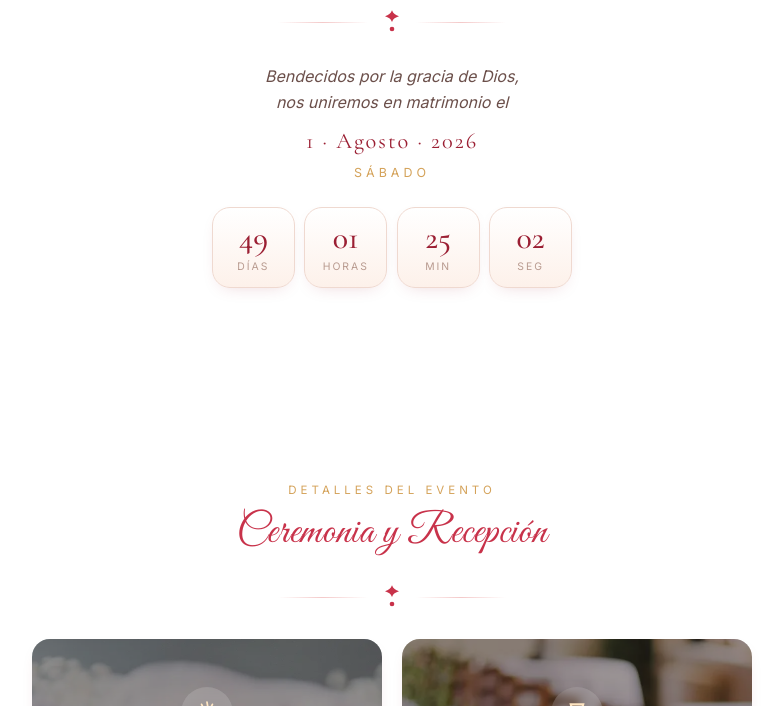
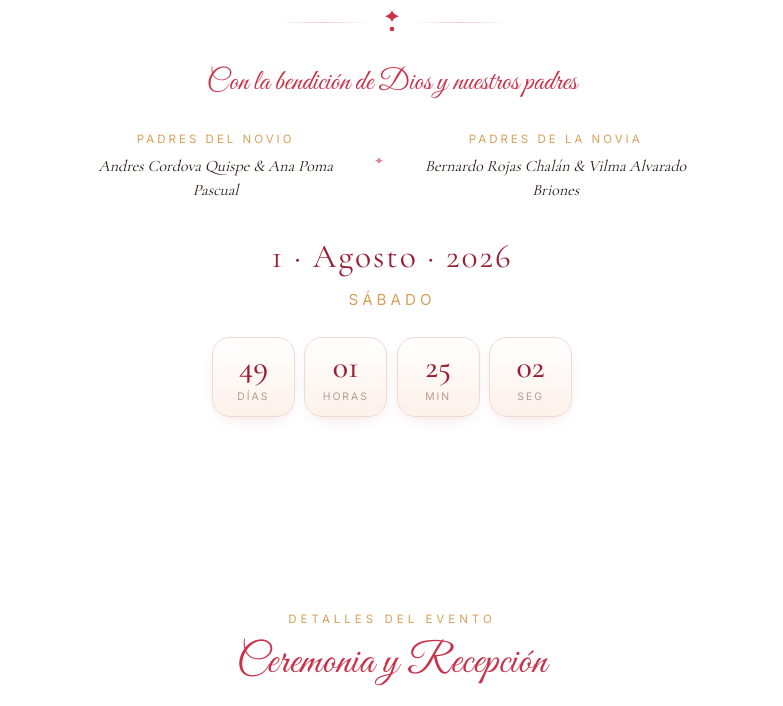
Before and after one commit to Sax16/AntonyYesenia, an Astro site: page / in a window 1280 px wide. Shown: the part 1698-2404 px from the top of the page, without its empty margins (248-1031 px from the left). Built offline with nearby package versions, Linux system fonts and the light colour scheme; Astro itself is replaced by a stand-in of ours.

Commit message:
feat: add parents and subtitle to Countdown section
- Update eyebrow: 'Guarda esta fecha' -> 'Tenemos el agrado de invitarte a'
- Update title: 'Nos vamos a casar' -> 'Nuestra boda'
- Remove 'Bendecidos por la gracia de Dios...' quote
- Add subtitle 'Con la bendición de Dios y nuestros padres' in script font
  with primary color, sized as a clear subtitle between title and body
- Add parents block (Novio | floral divider | Novia) reusing the
  layout from the previous Couple section
- Bump date and weekday font sizes slightly for stronger emphasis

```diff
--- a/src/components/Countdown.astro
+++ b/src/components/Countdown.astro
@@ -4,14 +4,29 @@ import Divider from './Divider.astro';
 ---
 
 <section class="section" id="fecha">
-  <p class="section-eyebrow">Guarda esta fecha</p>
-  <h2 class="section-title">Nos vamos a casar</h2>
+  <p class="section-eyebrow">Tenemos el agrado de invitarte a</p>
+  <h2 class="section-title">Nuestra boda</h2>
   <Divider />
 
-  <p class="cd-quote">
-    Bendecidos por la gracia de Dios,<br />
-    nos uniremos en matrimonio el
-  </p>
+  <p class="cd-blessing">Con la bendición de Dios y nuestros padres</p>
+
+  <div class="cd-parents">
+    <div class="cd-parents-group">
+      <p class="cd-parents-label">Padres del Novio</p>
+      <p class="cd-parents-names">{wedding.parents.groom.join(' & ')}</p>
+    </div>
+
+    <div class="cd-parents-divider" aria-hidden="true">
+      <svg viewBox="0 0 24 24" fill="currentColor">
+        <path d="M12 2c1 3 3 4 6 5-3 1-5 2-6 5-1-3-3-4-6-5 3-1 5-2 6-5z" />
+      </svg>
+    </div>
+
+    <div class="cd-parents-group">
+      <p class="cd-parents-label">Padres de la Novia</p>
+      <p class="cd-parents-names">{wedding.parents.bride.join(' & ')}</p>
+    </div>
+  </div>
 
   <p class="cd-date">{wedding.date.display}</p>
   <p class="cd-weekday">{wedding.date.weekday}</p>
@@ -66,10 +81,61 @@ import Divider from './Divider.astro';
     margin-bottom: 0.5rem;
   }
 
+  .cd-blessing {
+    font-family: var(--font-script);
+    color: var(--color-primary);
+    font-size: clamp(1.4rem, 3.2vw, 1.8rem);
+    font-weight: 400;
+    margin: 0 0 1.75rem;
+    line-height: 1.3;
+  }
+
+  .cd-parents {
+    display: flex;
+    flex-direction: column;
+    align-items: center;
+    gap: 1.25rem;
+    margin: 0 auto 1.75rem;
+    padding: 0 1rem;
+    max-width: 640px;
+  }
+
+  .cd-parents-group {
+    text-align: center;
+    max-width: 320px;
+  }
+
+  .cd-parents-label {
+    text-transform: uppercase;
+    letter-spacing: 3px;
+    color: var(--color-accent);
+    font-size: 0.72rem;
+    margin: 0 0 0.4rem;
+  }
+
+  .cd-parents-names {
+    font-family: var(--font-display);
+    font-style: italic;
+    color: var(--color-text);
+    font-size: 1rem;
+    line-height: 1.5;
+    margin: 0;
+  }
+
+  .cd-parents-divider {
+    color: var(--color-primary);
+    opacity: 0.6;
+  }
+
+  .cd-parents-divider svg {
+    width: 16px;
+    height: 16px;
+  }
+
   .cd-date {
     font-family: var(--font-display);
     color: var(--color-primary-dark);
-    font-size: 1.4rem;
+    font-size: clamp(1.7rem, 4.2vw, 2.1rem);
     margin: 0.25rem 0;
     letter-spacing: 2px;
   }
@@ -78,7 +144,7 @@ import Divider from './Divider.astro';
     text-transform: uppercase;
     letter-spacing: 4px;
     color: var(--color-accent);
-    font-size: 0.78rem;
+    font-size: clamp(0.85rem, 2vw, 0.95rem);
     margin: 0 0 1.5rem;
   }
 
@@ -115,4 +181,12 @@ import Divider from './Divider.astro';
     letter-spacing: 2px;
     color: var(--color-muted);
   }
+
+  @media (min-width: 640px) {
+    .cd-parents {
+      flex-direction: row;
+      justify-content: center;
+      gap: 1.75rem;
+    }
+  }
 </style>
```
